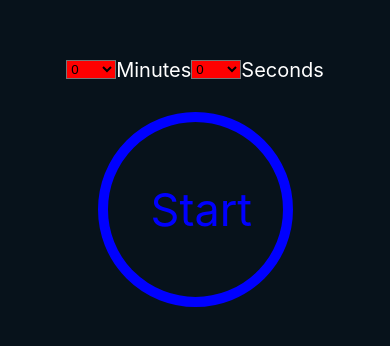
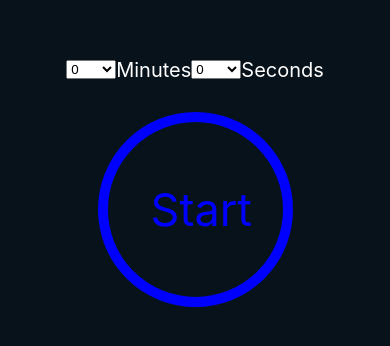
Before and after one commit to aron5073/react-native-stopwatch, a React Native app: screen / in a window 390 px wide. Shown: the part 240-586 px from the top of the page. Built offline with nearby package versions, Linux system fonts and the light colour scheme.

Commit message:
completed app

```diff
--- a/App.js
+++ b/App.js
@@ -15,6 +15,7 @@ import {
   StatusBar,
   TouchableOpacity,
   Dimensions,
+  Platform,
 } from 'react-native';
 import {Picker} from '@react-native-picker/picker';
 
@@ -49,15 +50,23 @@ const styles = StyleSheet.create({
     color: '#FF851B',
   },
   timerText: {
-    color: 'red',
+    color: '#fff',
     fontSize: 90,
   },
   picker: {
     width: 50,
-    backgroundColor: 'red',
+
+    // using spread operator it will return array containg objects
+    ...Platform.select({
+      android: {
+        color: '#fff',
+        backgroundColor: '#07121B',
+        marginLeft: 10,
+      },
+    }),
   },
   pickerItems: {
-    color: 'white',
+    color: '#fff',
     fontSize: 20,
   },
   pickerContainer: {
@@ -93,6 +102,8 @@ export default class App extends React.Component {
   state = {
     remaningSeconds: 5,
     isRunning: false,
+    selectedMinutes: '0',
+    selectedSeconds: '5',
   };
 
   interval = null;
@@ -108,7 +119,8 @@ export default class App extends React.Component {
   //its gonna depriciate the time
   start = () => {
     this.setState(state => ({
-      remaningSeconds: state.remaningSeconds - 1,
+      remaningSeconds:
+        parseInt(state.selectedMinutes) * 60 + parseInt(state.selectedSeconds),
       isRunning: true,
     }));
 
@@ -133,12 +145,14 @@ export default class App extends React.Component {
     return (
       <View style={styles.pickerContainer}>
         {/* here view work as div as if you want to store picker then one then you had to use view here */}
+        {/* for our minute part */}
         <Picker
-          selctedValue="2"
+          selctedValue={this.state.selectedMinutes}
           style={styles.picker}
           itemStyle={styles.pickerItems}
           onValueChange={itemValue => {
             //will change timer dynamically here
+            this.setState({selectedMinutes: itemValue});
           }}
           // by default its dialog so we making it dropdown to look cool
           mode="dropdown">
@@ -156,12 +170,14 @@ export default class App extends React.Component {
         <Picker.Item key="5" label="5" value="5" /> */}
         </Picker>
         <Text style={styles.pickerItems}>Minutes</Text>
+        {/* for our seconds part */}
         <Picker
-          selctedValue="2"
+          selctedValue={this.state.selectedSeconds}
           style={styles.picker}
           itemStyle={styles.pickerItems}
           onValueChange={itemValue => {
             //will change timer dynamically here
+            this.setState({selectedSeconds: itemValue});
           }}
           mode="dropdown">
           {AVAILABLE_SECONDS.map((
```
